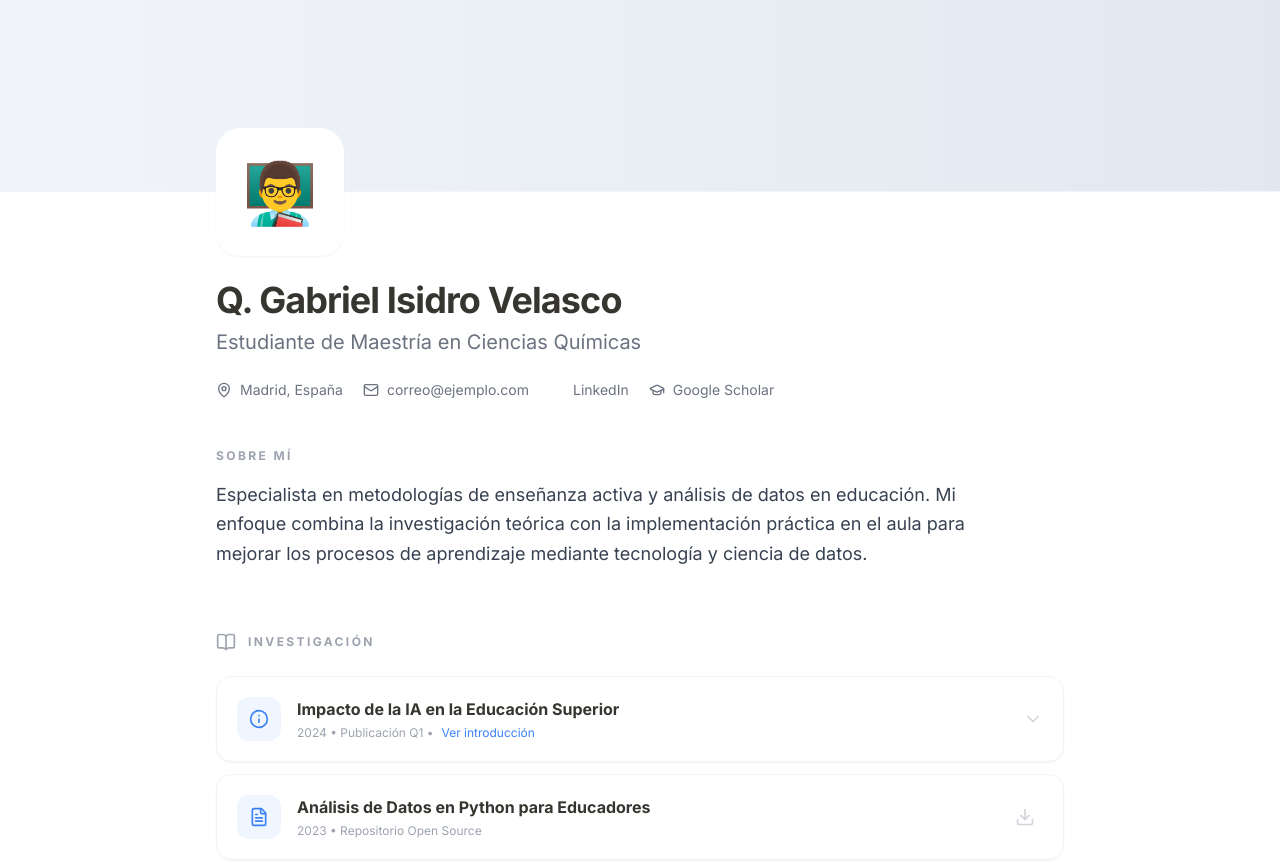
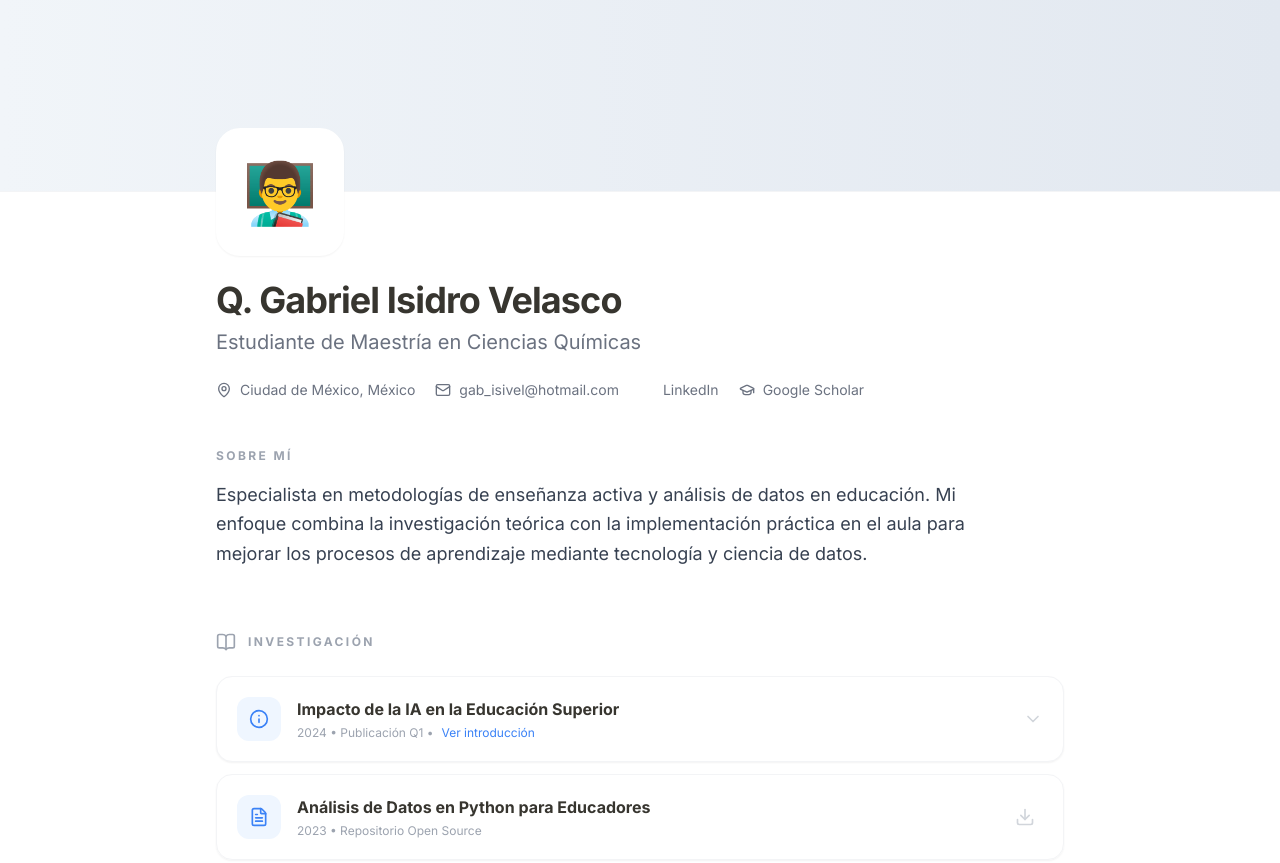
Before and after one commit to SoyGabrielV2222/Gabriel_Isidro, a plain HTML site: page index.html in a window 1280 px wide. Shown: the top 863 px of the page. Drawn offline with nearby package versions, Linux system fonts and the light colour scheme.

```diff
--- a/index.html
+++ b/index.html
@@ -39,8 +39,8 @@
                     <p class="text-xl text-gray-500 mt-2">Estudiante de Maestría en Ciencias Químicas</p>
                 </div>
                 <div class="flex flex-wrap gap-5 mt-6 text-sm text-gray-500">
-                    <div class="flex items-center gap-2 font-medium"><i data-lucide="map-pin" class="w-4 h-4"></i> Madrid, España</div>
-                    <div class="flex items-center gap-2 font-medium"><i data-lucide="mail" class="w-4 h-4"></i> correo@ejemplo.com</div>
+                    <div class="flex items-center gap-2 font-medium"><i data-lucide="map-pin" class="w-4 h-4"></i> Ciudad de México, México</div>
+                    <div class="flex items-center gap-2 font-medium"><i data-lucide="mail" class="w-4 h-4"></i> gab_isivel@hotmail.com</div>
                     <a href="#" class="flex items-center gap-2 font-medium hover:text-blue-600 transition-colors">
                         <i data-lucide="linkedin" class="w-4 h-4"></i> LinkedIn
                     </a>
```
